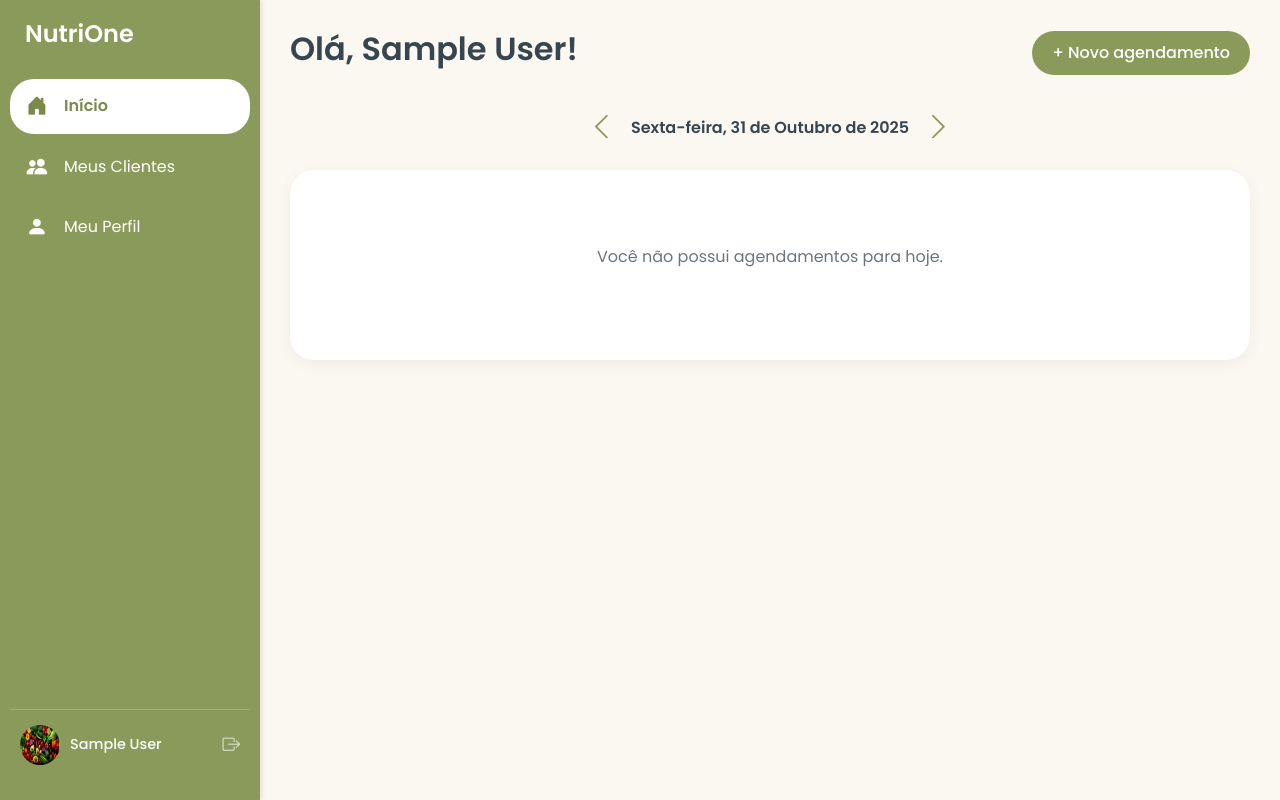
After one commit to giovanabordinhonreis/NutriOne, a Django app: page /dashboard/nutricionista/ in a window 1280 px wide. The commit adds this page. Run offline with Django 3.2, Linux system fonts and the light colour scheme; the visitor is signed in with stand-in values (Sample User, id 1).

Commit message:
Incompleto

```diff
--- a/core/templates/core/dashboard.html
+++ /dev/null
@@ -1,2 +0,0 @@
-<h1>Bem-vindo ao Dashboard!</h1>
-<p>Você está logado com sucesso.</p>
--- /dev/null
+++ b/core/templates/core/dashboard_nutricionista.html
@@ -0,0 +1,376 @@
+{% load static %}
+
+<!DOCTYPE html>
+<html lang="pt-br">
+<head>
+    <meta charset="UTF-8">
+    <meta name="viewport" content="width=device-width, initial-scale=1.0">
+    <title>Dashboard Nutricionista - NutriOne</title>
+    <link href="https://cdn.jsdelivr.net/npm/bootstrap@5.3.2/dist/css/bootstrap.min.css" rel="stylesheet">
+    <link rel="preconnect" href="https://fonts.googleapis.com">
+    <link rel="preconnect" href="https://fonts.gstatic.com" crossorigin>
+    <link href="https://fonts.googleapis.com/css2?family=Poppins:wght@400;500;600&display=swap" rel="stylesheet">
+    <link rel="stylesheet" href="https://cdn.jsdelivr.net/npm/bootstrap-icons@1.11.3/font/bootstrap-icons.min.css">
+
+    <style>
+        :root {
+            --verde-salvia: #8A9A5B;
+            --verde-escuro: #7A8A4C;
+            --bege-areia: #F5DEB3;
+            --bege-claro-fundo: #FAF8F0;
+            --cinza-texto: #36454F;
+            --cinza-claro: #f8f9fa;
+            --branco: #FFFFFF;
+            --confirmado-bg: #d1e7dd;
+            --confirmado-text: #0f5132;
+            --concluido-bg: #e2e3e5;
+            --concluido-text: #41464b;
+            --sidebar-width-collapsed: 80px;
+            --sidebar-width-expanded: 260px;
+        }
+
+        body, html {
+            height: 100%;
+            margin: 0;
+            font-family: 'Poppins', sans-serif;
+            background-color: var(--bege-claro-fundo);
+            overflow-x: hidden;
+        }
+
+        .wrapper {
+            display: flex;
+            min-height: 100vh;
+        }
+
+        .sidebar {
+            width: var(--sidebar-width-collapsed);
+            background-color: var(--verde-salvia);
+            padding: 20px 10px;
+            display: flex;
+            flex-direction: column;
+            box-shadow: 2px 0 5px rgba(0,0,0,0.1);
+            position: fixed;
+            height: 100%;
+            left: 0;
+            top: 0;
+            transition: width 0.3s ease;
+            overflow: hidden;
+            z-index: 1000;
+        }
+
+        .sidebar:hover {
+            width: var(--sidebar-width-expanded);
+        }
+
+        .sidebar .logo {
+            font-size: 1.5rem;
+            font-weight: 600;
+            color: var(--branco);
+            margin-bottom: 30px;
+            padding-left: 15px;
+            white-space: nowrap;
+            opacity: 0;
+            transition: opacity 0.2s ease 0.1s;
+        }
+        .sidebar:hover .logo {
+            opacity: 1;
+        }
+
+        .sidebar .nav-item {
+             overflow: hidden;
+        }
+
+        .sidebar .nav-link {
+            color: var(--branco);
+            padding: 12px 15px;
+            margin-bottom: 5px;
+            border-radius: 24px;
+            display: flex;
+            align-items: center;
+            white-space: nowrap;
+            transition: background-color 0.2s ease;
+        }
+        .sidebar .nav-link i {
+            margin-right: 15px;
+            font-size: 1.3rem;
+            min-width: 24px;
+            text-align: center;
+        }
+         .sidebar .nav-link span {
+            opacity: 0;
+            transition: opacity 0.2s ease;
+        }
+        .sidebar:hover .nav-link span {
+            opacity: 1;
+        }
+
+        .sidebar .nav-link.active {
+            background-color: var(--branco);
+            color: var(--verde-escuro);
+            font-weight: 600;
+        }
+         .sidebar .nav-link.active i{
+            color: var(--verde-escuro);
+        }
+
+        .sidebar .nav-link:hover:not(.active) {
+            background-color: rgba(255, 255, 255, 0.2);
+        }
+
+        .user-profile {
+            margin-top: auto;
+            display: flex;
+            align-items: center;
+            padding: 15px 10px;
+            border-top: 1px solid rgba(255, 255, 255, 0.2);
+            white-space: nowrap;
+             overflow: hidden;
+        }
+        .user-profile img {
+            width: 40px;
+            height: 40px;
+            border-radius: 50%;
+            margin-right: 10px;
+            min-width: 40px;
+        }
+
+        .user-profile .user-info {
+            opacity: 0;
+            transition: opacity 0.2s ease;
+            color: var(--branco);
+        }
+         .sidebar:hover .user-info {
+            opacity: 1;
+        }
+
+        .user-profile .user-info span {
+            display: block;
+            font-size: 0.9rem;
+            font-weight: 500;
+        }
+        .user-profile .user-actions {
+            margin-left: auto;
+            padding-left: 10px;
+        }
+        .user-profile .user-actions a {
+            color: var(--branco);
+            font-size: 1.1rem;
+            opacity: 0.7;
+            transition: opacity 0.2s ease;
+        }
+        .user-profile .user-actions a:hover {
+            opacity: 1;
+        }
+
+        .main-content {
+            flex-grow: 1;
+            padding: 30px;
+            margin-left: var(--sidebar-width-collapsed);
+            transition: margin-left 0.3s ease;
+        }
+        .sidebar:hover ~ .main-content {
+             margin-left: var(--sidebar-width-expanded);
+        }
+
+        .main-header {
+            display: flex;
+            justify-content: space-between;
+            align-items: center;
+            margin-bottom: 30px;
+        }
+        .main-header h2 {
+            font-weight: 600;
+            color: var(--cinza-texto);
+        }
+        .btn-novo-agendamento {
+            background-color: var(--verde-salvia);
+            color: var(--branco);
+            border: none;
+            padding: 10px 20px;
+            border-radius: 24px;
+            font-weight: 500;
+            transition: background-color 0.2s ease;
+        }
+        .btn-novo-agendamento:hover {
+            background-color: var(--verde-escuro);
+            color: var(--branco);
+        }
+
+        .date-navigator {
+            display: flex;
+            align-items: center;
+            justify-content: center;
+            gap: 15px;
+            margin-bottom: 20px;
+        }
+
+        .date-navigator a {
+            color: var(--verde-salvia);
+            font-size: 1.8rem;
+            text-decoration: none;
+        }
+
+        .date-navigator span {
+            font-weight: 600;
+            color: var(--cinza-texto);
+        }
+
+
+        .schedule-card {
+            background-color: var(--branco);
+            padding: 25px;
+            border-radius: 24px;
+            box-shadow: 0 4px 15px rgba(0,0,0,0.05);
+        }
+        .schedule-table thead th {
+            border-bottom: 2px solid #eee;
+            color: #6c757d;
+            font-weight: 500;
+            font-size: 0.85rem;
+            text-transform: uppercase;
+            letter-spacing: 0.5px;
+        }
+        .schedule-table tbody td {
+            vertical-align: middle;
+            padding: 15px 10px;
+            border-bottom: 1px solid #f1f1f1;
+        }
+        .schedule-table tbody tr:last-child td {
+            border-bottom: none;
+        }
+        .client-info img {
+            width: 35px;
+            height: 35px;
+            border-radius: 50%;
+            margin-right: 10px;
+        }
+        .tag {
+            display: inline-flex;
+            align-items: center;
+            padding: 4px 10px;
+            border-radius: 24px;
+            font-size: 0.8rem;
+            font-weight: 500;
+        }
+        .tag i {
+            margin-right: 5px;
+        }
+        .tag-online {
+            background-color: #cfe2ff;
+            color: #0d6efd;
+        }
+        .tag-presencial {
+            background-color: #fff3cd;
+            color: #664d03;
+        }
+        .tag-confirmado {
+            background-color: var(--confirmado-bg);
+            color: var(--confirmado-text);
+        }
+        .tag-concluido {
+            background-color: var(--concluido-bg);
+            color: var(--concluido-text);
+        }
+        .no-appointments {
+            text-align: center;
+            padding: 50px 20px;
+            color: #6c757d;
+        }
+    </style>
+</head>
+<body>
+    <div class="wrapper">
+        <aside class="sidebar">
+            <h3 class="logo">NutriOne</h3>
+            <ul class="nav flex-column">
+                <li class="nav-item">
+                    <a class="nav-link active" href="#">
+                        <i class="bi bi-house-door-fill"></i> <span>Início</span>
+                    </a>
+                </li>
+                <li class="nav-item">
+                    <a class="nav-link" href="#">
+                        <i class="bi bi-people-fill"></i> <span>Meus Clientes</span>
+                    </a>
+                </li>
+                <li class="nav-item">
+                     <a class="nav-link" href="#">
+                        <i class="bi bi-person-fill"></i> <span>Meu Perfil</span>
+                    </a>
+                </li>
+            </ul>
+            <div class="user-profile">
+                <img src="{% static 'core/images/fundo.jpg' %}" alt="Foto do Nutricionista">
+                <div class="user-info flex-grow-1">
+                    <span>{{ user.get_full_name|default:user.username }}</span>
+                </div>
+                <div class="user-actions">
+                    <a href="{% url 'login' %}" title="Sair"><i class="bi bi-box-arrow-right"></i></a>
+                </div>
+            </div>
+        </aside>
+
+        <main class="main-content">
+            <header class="main-header">
+                <h2>Olá, {{ user.get_full_name|default:user.username }}!</h2>
+                <a href="#" class="btn btn-novo-agendamento">+ Novo agendamento</a>
+            </header>
+
+            <div class="date-navigator">
+                <a href="?date={{ prev_date }}"><i class="bi bi-chevron-left"></i></a>
+                <span class="fw-semibold">{{ current_date|date:"l, d \\d\\e F \\d\\e Y" }}</span>
+                <a href="?date={{ next_date }}"><i class="bi bi-chevron-right"></i></a>
+            </div>
+
+            <div class="schedule-card">
+                {% if appointments %}
+                    <table class="table schedule-table table-borderless align-middle">
+                        <thead>
+                            <tr>
+                                <th>Horário</th>
+                                <th>Cliente</th>
+                                <th>Modalidade</th>
+                                <th>Status</th>
+                            </tr>
+                        </thead>
+                        <tbody>
+                            {% for app in appointments %}
+                            <tr>
+                                <td>{{ app.data_horario|date:"H:i" }} - {{ app.get_end_time|date:"H:i" }}</td>
+                                <td>
+                                    <div class="d-flex align-items-center client-info">
+                                        <img src="{% static 'core/images/placeholder_cliente.png' %}" alt="Foto Cliente">
+                                        <span>{{ app.cliente.usuario.get_full_name|default:app.cliente.usuario.username }}</span>
+                                    </div>
+                                </td>
+                                <td>
+                                    {% if app.modalidade == 'ONLINE' %}
+                                        <span class="tag tag-online"><i class="bi bi-camera-video-fill"></i> Online</span>
+                                    {% elif app.modalidade == 'PRESENCIAL' %}
+                                        <span class="tag tag-presencial"><i class="bi bi-geo-alt-fill"></i> Presencial</span>
+                                    {% endif %}
+                                </td>
+                                <td>
+                                    {% if app.status == 'CONFIRMADO' %}
+                                        <span class="tag tag-confirmado">Confirmado</span>
+                                    {% elif app.status == 'CONCLUIDO' %}
+                                        <span class="tag tag-concluido">Concluído</span>
+                                    {% elif app.status == 'CANCELADO' %}
+                                        <span class="tag bg-danger text-white">Cancelado</span>
+                                    {% endif %}
+                                </td>
+                            </tr>
+                            {% endfor %}
+                        </tbody>
+                    </table>
+                {% else %}
+                    <p class="no-appointments">Você não possui agendamentos para hoje.</p>
+                {% endif %}
+            </div>
+
+        </main>
+    </div>
+
+    <script src="https://cdn.jsdelivr.net/npm/bootstrap@5.3.2/dist/js/bootstrap.bundle.min.js"></script>
+</body>
+</html>
--- a/core/templates/core/login.html
+++ b/core/templates/core/login.html
@@ -93,7 +93,7 @@
                     <div class="col-md-6 login-form-section">
                         <h2>Login</h2>
                         <form method="post">
-                            {% csrf_token %} {{ form|crispy }} <button type="submit" class="btn btn-custom-primary mt-4">Entrar</button>
+                            {% csrf_token %}  {{ form|crispy }} <button type="submit" class="btn btn-custom-primary mt-4">Entrar</button>
                             <a href="{% url 'cadastro' %}" class="btn btn-custom-secondary mt-3">Cadastrar-se</a>
 
                             <div class="text-center mt-3">
--- a/core/urls.py
+++ b/core/urls.py
@@ -7,4 +7,6 @@ urlpatterns = [
     path('selecionar-conta/', views.selecionar_conta, name='selecionar_conta'),
     path('cadastro/nutricionista/', views.cadastro_nutricionista, name='cadastro_nutricionista'),
     path('dashboard/nutricionista/', views.dashboard_nutricionista, name='dashboard_nutri'),
+    path('cadastro/cliente/', views.cadastro_cliente_etapa2, name='cadastro_cliente_etapa2'),
+    path('dashboard/cliente/', views.dashboard_cliente, name='dashboard_cliente'),
 ]
--- a/core/views.py
+++ b/core/views.py
@@ -1,8 +1,10 @@
 from django.shortcuts import render, redirect
 from django.contrib.auth import login as auth_login
 from django.contrib.auth.decorators import login_required
-from .forms import CustomAuthenticationForm, CustomUserCreationForm, NutricionistaProfileForm
-from .models import Nutricionista
+from .forms import CustomAuthenticationForm, CustomUserCreationForm, NutricionistaProfileForm, ClienteProfileForm
+from .models import Nutricionista, Cliente
+from datetime import datetime, timedelta
+from django.utils import timezone
 
 def login_usuario(request):
     if request.method == 'POST':
@@ -10,7 +12,13 @@ def login_usuario(request):
         if form.is_valid():
             user = form.get_user()
             auth_login(request, user)
-            return redirect('selecionar_conta')
+
+            redirect_url = _redirecionar_usuario_completo(user)
+            if redirect_url:
+                return redirect(redirect_url)
+            else:
+                return redirect('selecionar_conta')
+
     else:
         form = CustomAuthenticationForm()
     return render(request, 'core/login.html', {'form': form})
@@ -28,6 +36,9 @@ def cadastro_cliente(request):
 
 @login_required
 def selecionar_conta(request):
+    redirect_url = _redirecionar_usuario_completo(request.user)
+    if redirect_url:
+        return redirect(redirect_url)
     return render(request, 'core/selecionar_conta.html')
 
 @login_required
@@ -66,4 +77,61 @@ def cadastro_nutricionista(request):
 
 @login_required
 def dashboard_nutricionista(request):
-    return render(request, 'core/dashboard_nutricionista.html')
+    today = datetime.today().date()
+    date_str = request.GET.get('date')
+
+    if date_str:
+        try:
+            current_date = datetime.strptime(date_str, '%Y-%m-%d').date()
+        except ValueError:
+            current_date = today
+    else:
+        current_date = today
+
+    min_date = today - timedelta(days=7)
+    max_date = today + timedelta(days=7)
+
+    if current_date < min_date:
+        current_date = min_date
+    elif current_date > max_date:
+        current_date = max_date
+
+    prev_date = max(current_date - timedelta(days=1), min_date)
+    next_date = min(current_date + timedelta(days=1), max_date)
+
+    appointments = []
+
+    context = {
+        'current_date': current_date,
+        'prev_date': prev_date.strftime('%Y-%m-%d'),
+        'next_date': next_date.strftime('%Y-%m-%d'),
+        'appointments': appointments,
+        'min_date': min_date.strftime('%Y-%m-%d'),
+        'max_date': max_date.strftime('%Y-%m-%d'),
+    }
+
+    return render(request, 'core/dashboard_nutricionista.html', context)
+@login_required
+def cadastro_cliente_etapa2(request):
+    if request.method == 'POST':
+        form = ClienteProfileForm(request.POST)
+        if form.is_valid():
+            profile, created = Cliente.objects.update_or_create(
+                usuario=request.user,
+                defaults=form.cleaned_data
+            )
+            return redirect('dashboard_cliente')
+    else:
+        form = ClienteProfileForm()
+
+    return render(request, 'core/cadastro_cliente_etapa2.html', {'form': form})
+
+@login_required
+def dashboard_cliente(request):
+    return render(request, 'core/dashboard_cliente.html')
+def _redirecionar_usuario_completo(user):
+    if hasattr(user, 'perfil_nutricionista'):
+        return 'dashboard_nutri'
+    if hasattr(user, 'perfil_cliente'):
+        return 'dashboard_cliente'
+    return None
```
Also changed, not shown: core/Atividades Lista 2.py (deleted, +0 -17 lines), core/forms.py (+18 -1 lines), core/templates/core/cadastro_nutricionista.html (+15 -1 lines), core/migrations/0002_nutricionista_horarios_disponiveis.py (added).
